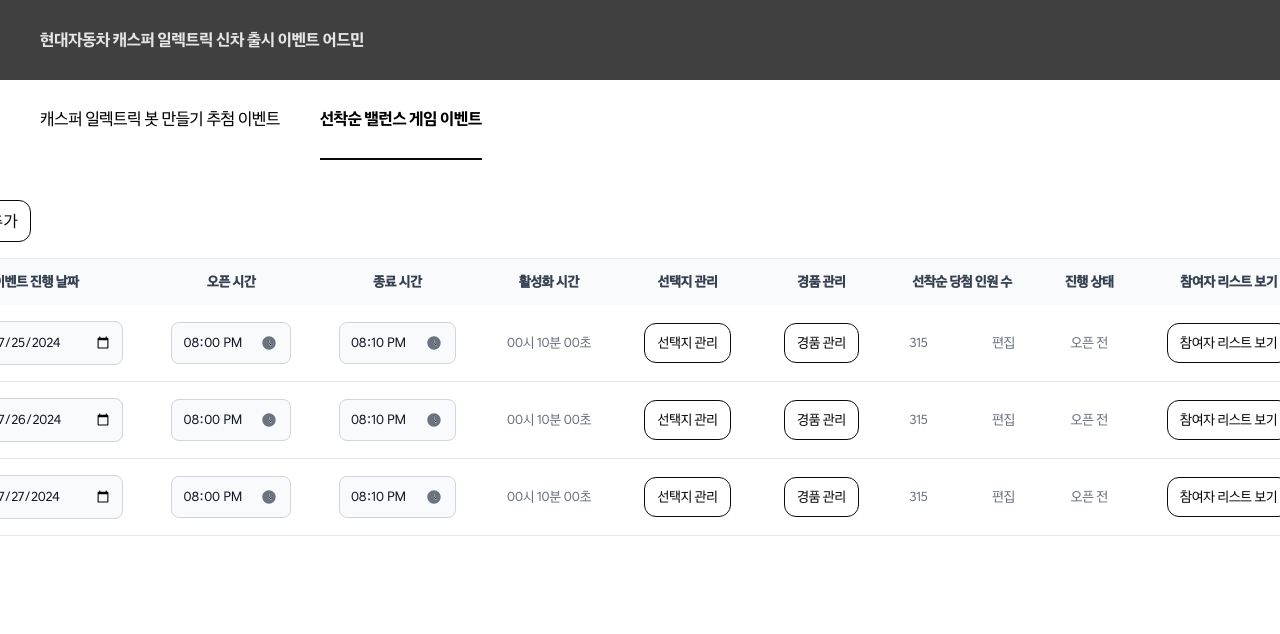
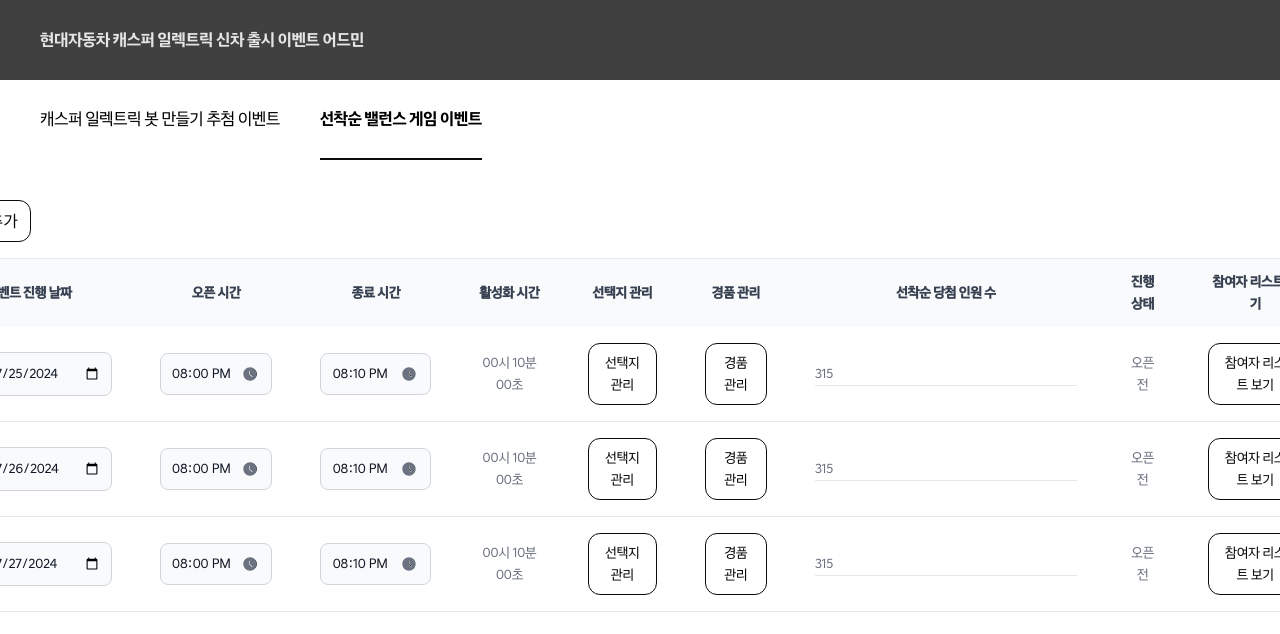
Before and after one commit to softeerbootcamp4th/Team7-HybridJGS-FE, a React (Vite) app in the folder admin/: page /rush in a window 1280 px wide. Shown: the top 634 px of the page. Built offline with nearby package versions, Linux system fonts and the light colour scheme.

Commit message:
feat: 텍스트 수정 필드 추가

```diff
--- a/admin/src/features/Rush/EventList.tsx
+++ b/admin/src/features/Rush/EventList.tsx
@@ -30,10 +30,10 @@ export default function EventList({}: EventListProps) {
     const { rushList } = useRushEventStateContext();
     const dispatch = useRushEventDispatchContext();
 
-    const handleChangeItem = (key: string, changeIdx: number, date: string) => {
+    const handleChangeItem = (key: string, changeIdx: number, text: string | number) => {
         const updatedTableItemList = rushList.map((item, idx) => {
             if (idx === changeIdx) {
-                return { ...item, [key]: date };
+                return { ...item, [key]: text };
             }
             return { ...item };
         });
@@ -74,9 +74,13 @@ export default function EventList({}: EventListProps) {
                 >
                     경품 관리
                 </Button>,
-                <div className="flex justify-between">
-                    <p>{item.winnerCount}</p>
-                    <p>편집</p>
+                <div className="flex w-full border-b">
+                    <input
+                        value={item.winnerCount}
+                        onChange={(e) =>
+                            handleChangeItem("winnerCount", idx, parseInt(e.target.value) || 0)
+                        }
+                    />
                 </div>,
                 "오픈 전",
                 <Button
```
